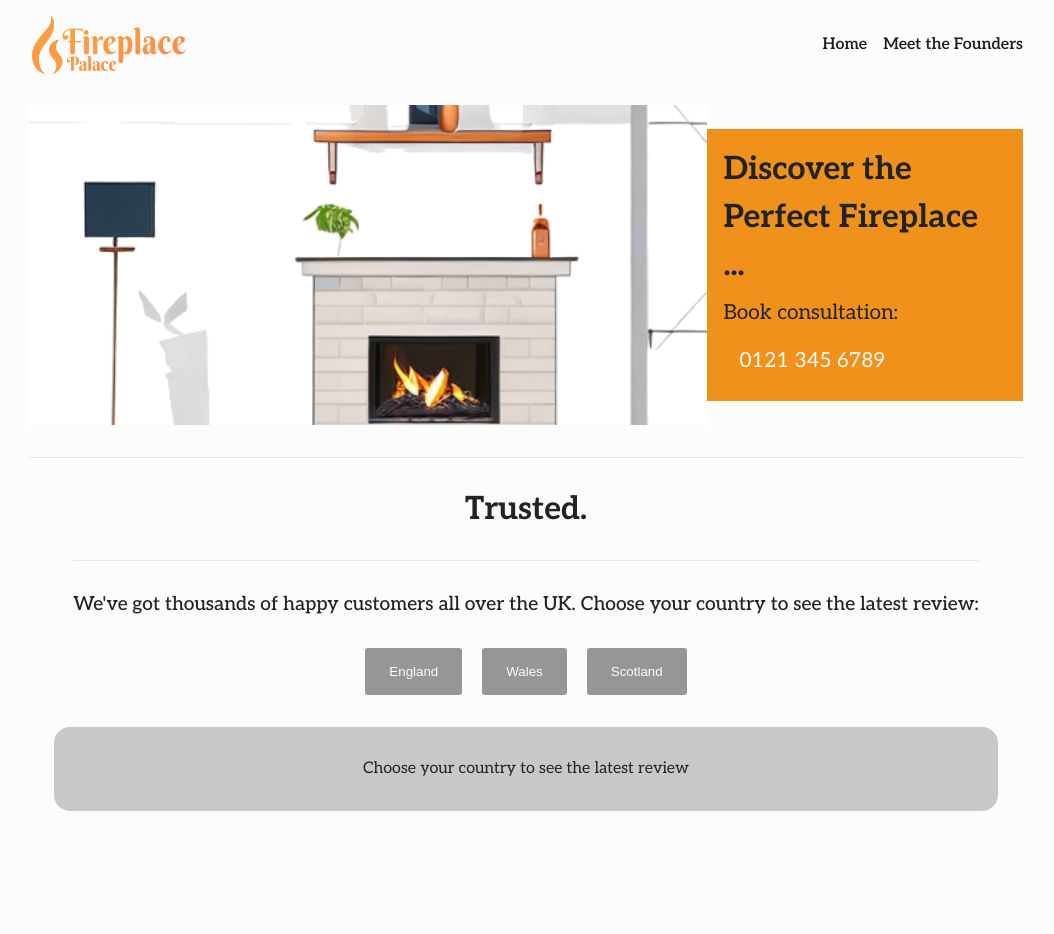
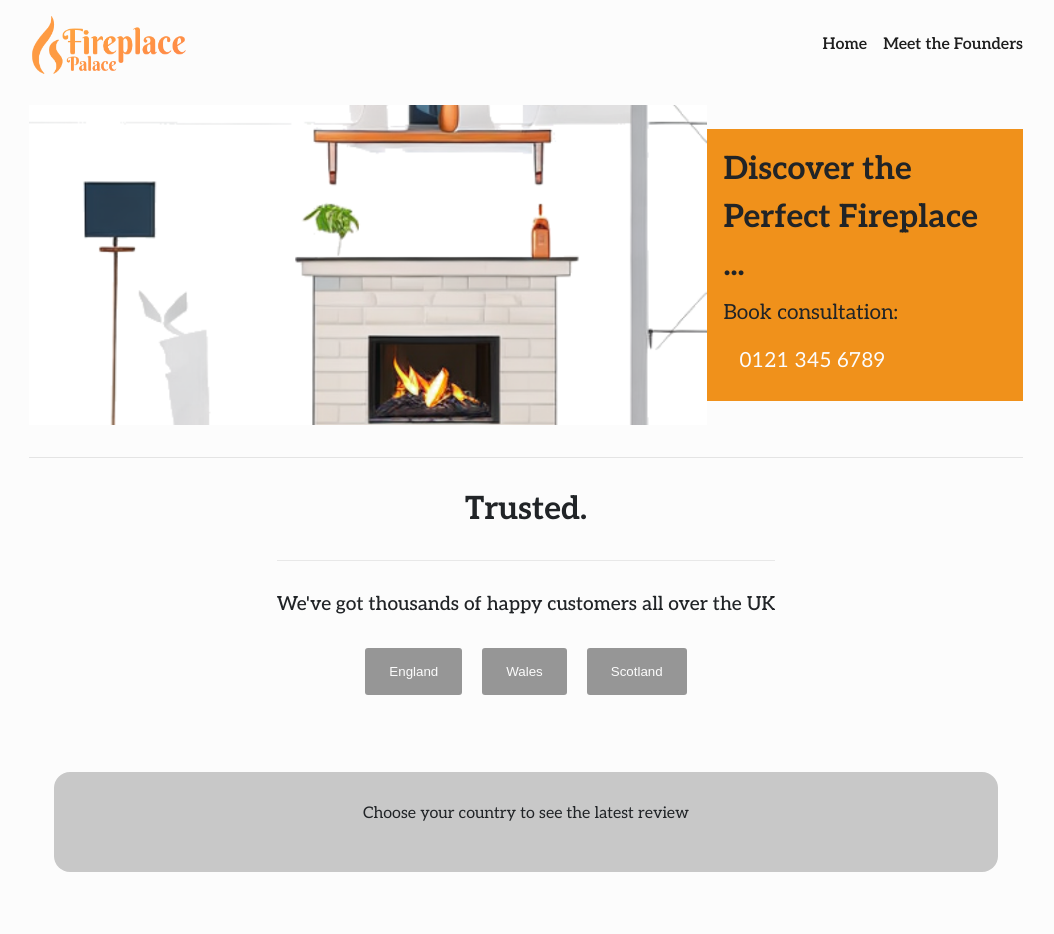
Before and after one commit to moose-hub/Fireplace-Palace, a Next.js app: page / in a window 1280 px wide. Shown: the top 934 px of the page, without its empty margins (114-1168 px from the left). Built offline with nearby package versions, Linux system fonts and the light colour scheme; no server answers.

Commit message:
Minor styling

```diff
--- a/components/reviews/Reviews.css
+++ b/components/reviews/Reviews.css
@@ -45,16 +45,18 @@
 .review__wrapper {
     display: flex;
     flex-direction: column;
+    justify-content: center;
     text-align: center;
     gap: 1rem;
     width: 95%;
-    min-height: 200px;
+    min-height: 190px;
 }
 
 .review__text {
     background-color: rgb(var(--color-light-darker));
     padding: 2rem;
     border-radius: 1rem;
+    min-height: 100px;
 }
 
 .review__author {
--- a/components/reviews/Reviews.jsx
+++ b/components/reviews/Reviews.jsx
@@ -4,13 +4,6 @@ import "./Reviews.css"
 import { useState, useEffect } from "react";
 import useSWR from 'swr';
 
-// async function Review({ country }) {
-//   return (
-//     <p className="review__author">
-//       {text}
-//     </p>
-//   )
-// }
 const fetcher = (...args) => fetch(...args).then(res => res.json());
 
 const useReview = (country) => {
@@ -30,24 +23,7 @@ const useReview = (country) => {
 function content__toggler() {
 
   const [currentCountry, setCurrentCountry] = useState(null);
-  // const [review, setReview] = useState({});
-  // const { review, error, isLoading } = useSWR(buildURL(currentCountry), fetcher)
   const { review, error, isLoading } = useReview(currentCountry);
-  console.log("review is", review)
-  // if (error) return <div>failed to load</div>
-  // if (isLoading) return <div>loading...</div>
-
-  // // render data
-  // return <div>hello {data.name}!</div>
-
-
-  // useEffect(() => {
-  //   if (currentCountry) {
-  //     fetch(`https://seal-app-336e8.ondigitalocean.app/reviews?country=${currentCountry}`)
-  //       .then(response => response.json())
-  //       .then(setReview);
-  //   }
-  // }, [currentCountry]);
 
   const handleClick = (ev) => {
     setCurrentCountry(ev.target.textContent.toLowerCase())
@@ -56,13 +32,12 @@ function content__toggler() {
   return (
     <div className="content__toggler-wrapper">
       <h1 className="content__toggler-title">Trusted.</h1>
-      <p className="content__toggler-desc">We've got thousands of happy customers all over the UK. Choose your country to see the latest review:</p>
+      <p className="content__toggler-desc">We've got thousands of happy customers all over the UK</p>
       <div className="content__toggler-buttons">
         <button onClick={handleClick} className={currentCountry === "england" ? "content__toggler-button button-england active" : "content__toggler-button button-england"}>England</button>
         <button onClick={handleClick} className={currentCountry === "wales" ? "content__toggler-button button-wales active" : "content__toggler-button button-wales"}>Wales</button>
         <button onClick={handleClick} className={currentCountry === "scotland" ? "content__toggler-button button-scotland active" : "content__toggler-button button-scotland"}>Scotland</button>
       </div>
-      {/* <div className={!currentCountry ? "hide__review" : "review__wrapper"}> */}
       <div className="review__wrapper">
         <p className="review__text">
           {
```
